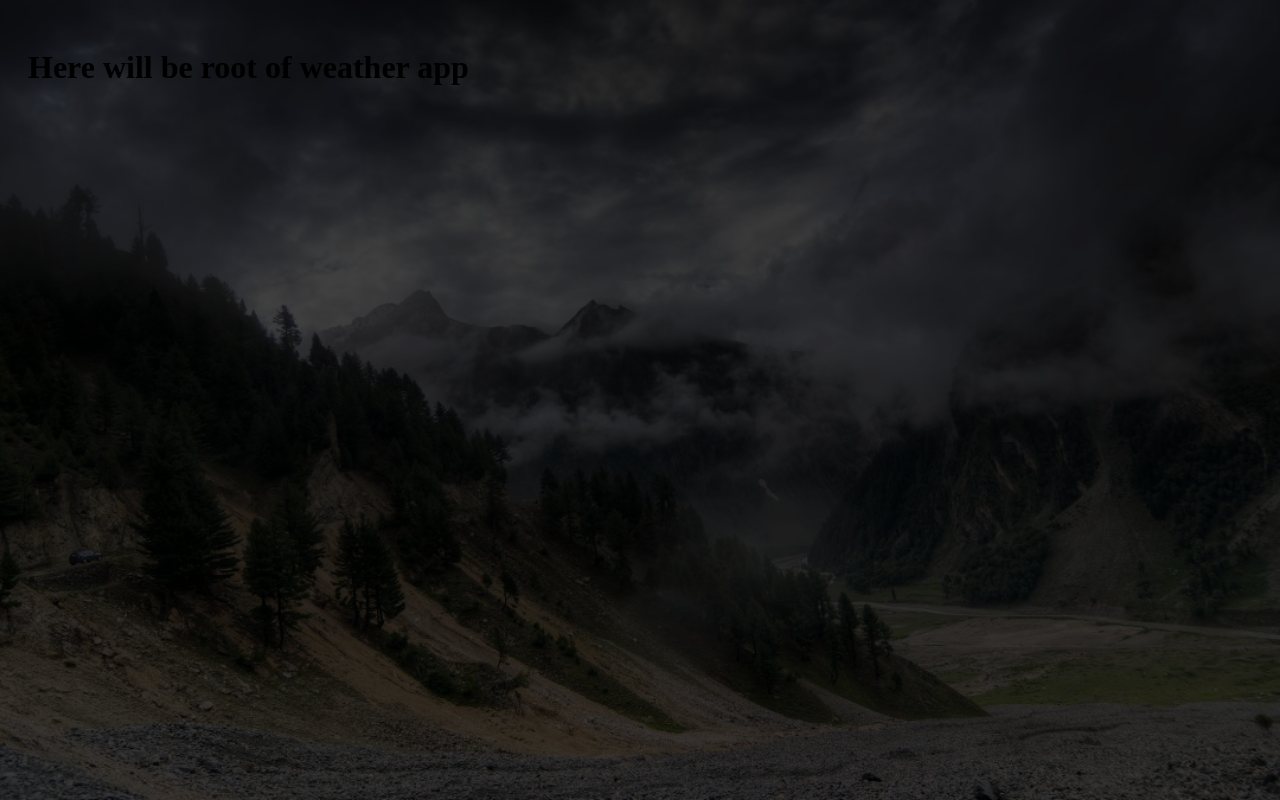
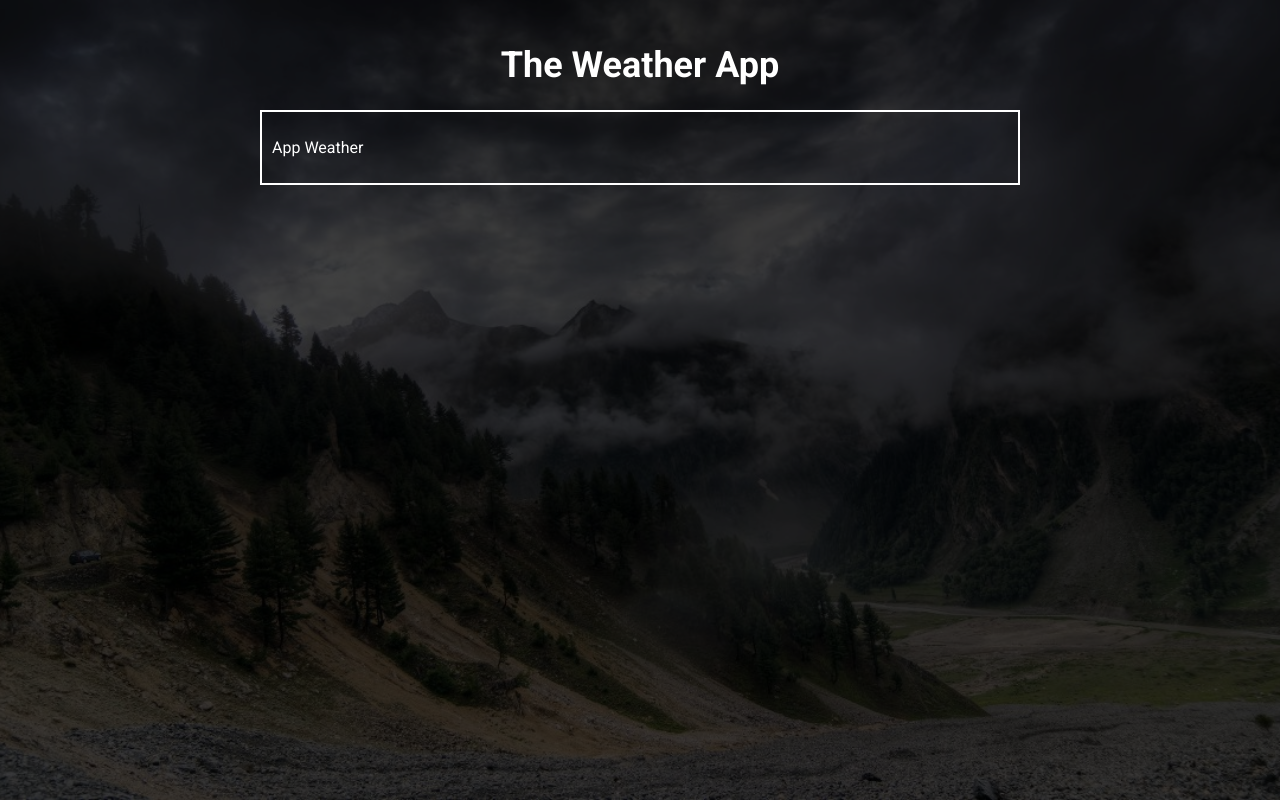
Before and after one commit to mateusz24polok/weather-app-react, a React (Create React App) app: page / in a window 1280 px wide. Built offline with nearby package versions, Linux system fonts and the light colour scheme.

Commit message:
Title and basic structure of WeatherDetails organism have  been implemented

```diff
--- a/public/index.html
+++ b/public/index.html
@@ -1,20 +1,21 @@
 <!DOCTYPE html>
 <html lang="en">
+
 <head>
   <meta charset="utf-8" />
   <link rel="icon" href="%PUBLIC_URL%/favicon.ico" />
   <meta name="viewport" content="width=device-width, initial-scale=1" />
   <meta name="theme-color" content="#000000" />
-    <meta
-      name="description"
-      content="Web site created using create-react-app"
-    />
+  <meta name="description" content="Web site created using create-react-app" />
   <link rel="apple-touch-icon" href="%PUBLIC_URL%/logo192.png" />
   <!--
       manifest.json provides metadata used when your web app is installed on a
       user's mobile device or desktop. See https://developers.google.com/web/fundamentals/web-app-manifest/
     -->
   <link rel="manifest" href="%PUBLIC_URL%/manifest.json" />
+  <link rel="preconnect" href="https://fonts.gstatic.com">
+  <link href="https://fonts.googleapis.com/css2?family=Roboto:ital,wght@0,400;0,700;1,100&display=swap"
+    rel="stylesheet">
   <!--
       Notice the use of %PUBLIC_URL% in the tags above.
       It will be replaced with the URL of the `public` folder during the build.
@@ -26,6 +27,7 @@
     -->
   <title>React App</title>
 </head>
+
 <body>
   <noscript>You need to enable JavaScript to run this app.</noscript>
   <div id="root"></div>
@@ -40,4 +42,5 @@
       To create a production bundle, use `npm run build` or `yarn build`.
     -->
 </body>
+
 </html>
--- /dev/null
+++ b/src/components/atoms/Title/index.tsx
@@ -0,0 +1,12 @@
+import React from "react";
+import { StyledTitle } from "./styled";
+
+interface TitleProps {
+  title: string;
+}
+
+const Title: React.FC<TitleProps> = ({ title }) => {
+  return <StyledTitle>{title}</StyledTitle>;
+};
+
+export default Title;
--- /dev/null
+++ b/src/components/atoms/Title/styled.tsx
@@ -0,0 +1,7 @@
+import styled from "styled-components";
+
+export const StyledTitle = styled.h1`
+    font-size: 36px;
+    font-weight: 700;
+    text-align: center;
+`
--- /dev/null
+++ b/src/components/organisms/WeatherDetails/index.tsx
@@ -0,0 +1,12 @@
+import React from "react";
+import { Container } from "./styled";
+
+const WeatherDetails: React.FC = () => {
+  return (
+    <Container>
+      <p>App Weather</p>
+    </Container>
+  );
+};
+
+export default WeatherDetails;
--- /dev/null
+++ b/src/components/organisms/WeatherDetails/styled.tsx
@@ -0,0 +1,6 @@
+import styled from "styled-components";
+
+export const Container = styled.div`
+  border: 2px solid ${({ theme }) => theme.colors.contours};
+  padding: 10px;
+`;
--- a/src/components/pages/MainPage/index.tsx
+++ b/src/components/pages/MainPage/index.tsx
@@ -1,15 +1,14 @@
 import React from "react";
 import { BackgroundColor, BackgroundImage } from "./styled";
 import WeatherBackgroundImage from "../../../assets/images/weather_background.jpg";
+import WeatherDetails from "../../organisms/WeatherDetails";
+import Title from "../../atoms/Title";
 
-interface MainPageProps {
-  children: React.ReactChild;
-}
-
-const MainPage: React.FC<MainPageProps> = ({ children }) => {
+const MainPage: React.FC = () => {
   return (
     <div>
-      {children}
+      <Title title="The Weather App" />
+      <WeatherDetails />
       <BackgroundImage
         src={WeatherBackgroundImage}
         alt="weather background image"
--- a/src/styles/GlobalStyle.ts
+++ b/src/styles/GlobalStyle.ts
@@ -1,7 +1,19 @@
 import { createGlobalStyle } from "styled-components";
 
 export default createGlobalStyle`
+    html{
+        box-sizing: border-box;
+        font-family: "Roboto", sans-serif;
+        color: ${({ theme }) => theme.colors.contours}
+    }
+
+    *, ::after, ::before{
+        box-sizing: inherit;
+    }
+
     body{
+        max-width: 800px;
+        margin: 0 auto;
         padding: 20px;
     }
 `;
```
Lines whose indentation alone changed are shown as unchanged.
